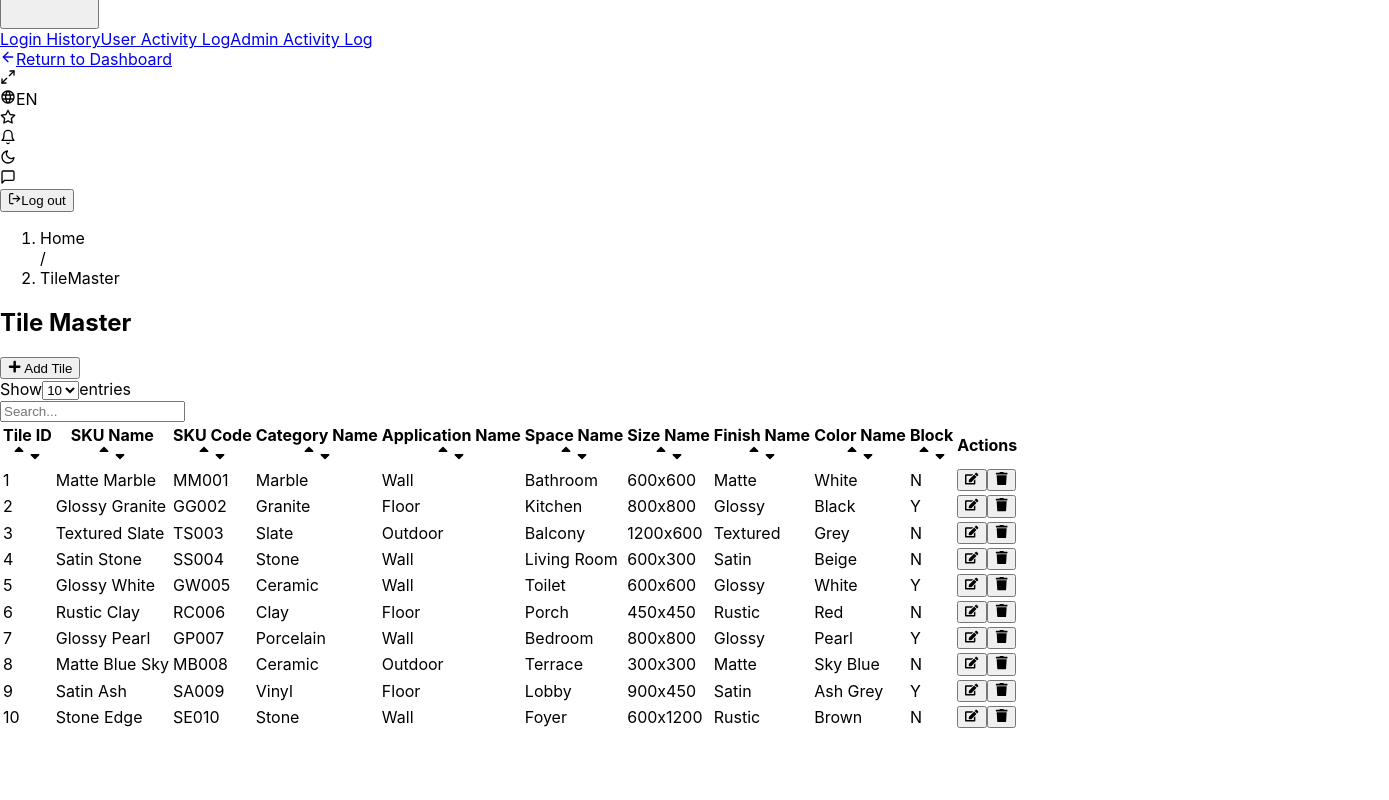
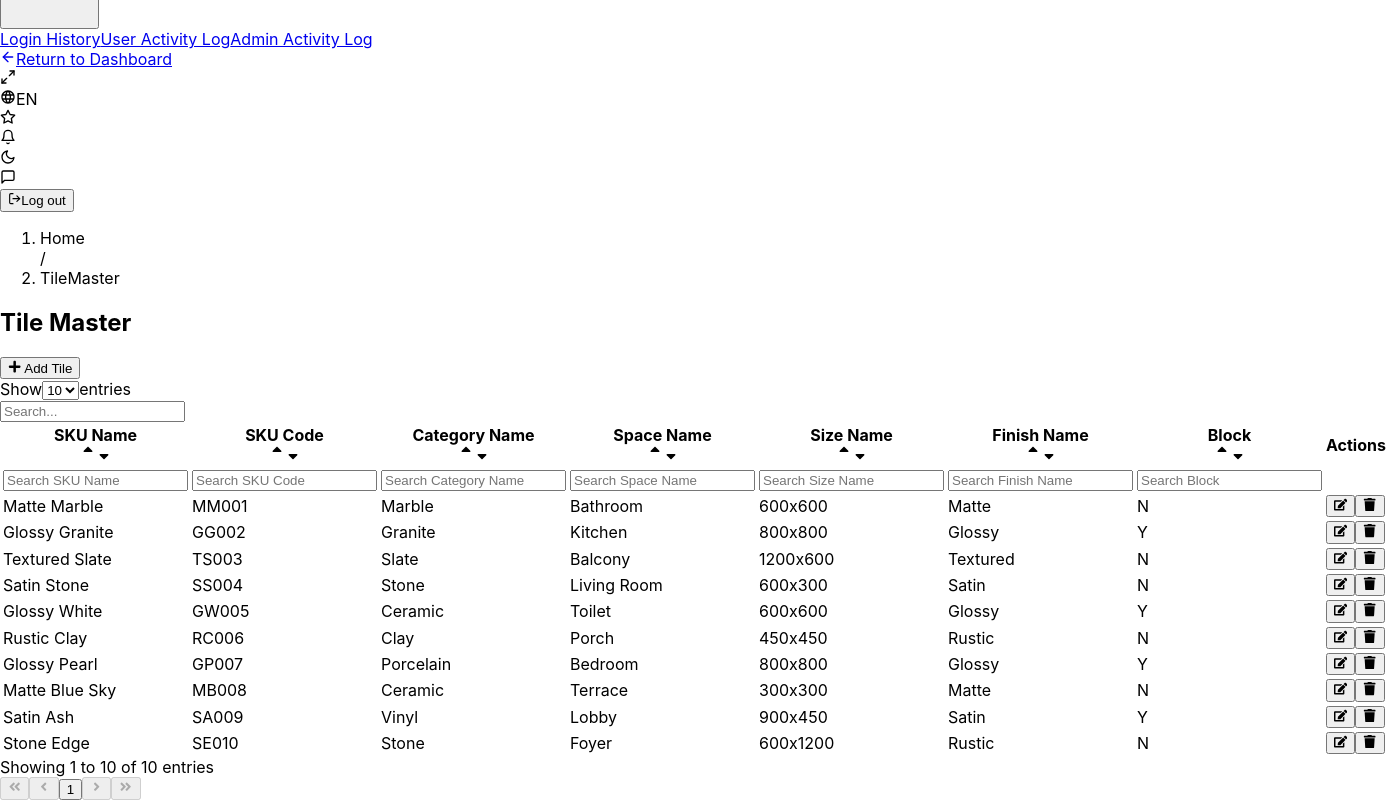
Before and after one commit to KARLE-ATHARVA/SVIK, a React (Create React App) app in the folder my-app/: page /tileMaster in a window 1280 px wide. Shown: the part 530-1330 px from the top of the page, 1389 px wide, since content can reach past the window. Before the commit the page ends 1261 px from the top, so only its background shows below. Built offline with nearby package versions, Linux system fonts and the light colour scheme.

Commit message:
Update TileMasterPage.jsx

```diff
--- a/my-app/src/pages/TileMasterPage.jsx
+++ b/my-app/src/pages/TileMasterPage.jsx
@@ -2,24 +2,19 @@ import React, { useState, useEffect } from 'react';
 import Sidebar from '../components/Sidebar';
 import Topbar from '../components/Topbar';
 import Breadcrumbs from '../components/Breadcrumb';
-import { FaEdit, FaTrash, FaPlus, FaSortUp, FaSortDown } from 'react-icons/fa';
+import { FaEdit, FaTrash, FaPlus, FaSortUp, FaSortDown, FaAngleDoubleLeft, FaAngleLeft, FaAngleRight, FaAngleDoubleRight } from 'react-icons/fa';
 
 const initialFormState = {
-  tile_id: '',
   sku_name: '',
   sku_code: '',
   cat_id: '',
   cat_name: '',
-  app_id: '',
-  app_name: '',
   space_id: '',
   space_name: '',
   size_id: '',
   size_name: '',
   finish_id: '',
   finish_name: '',
-  color_id: '',
-  color_name: '',
   block: '',
   created_by: '',
   created_date: '',
@@ -38,7 +33,7 @@ function TileModal({ initialData, onClose, onSave }) {
   };
 
   const handleSave = () => {
-    onSave({ ...formData, tile_id: initialData ? formData.tile_id : Date.now() });
+    onSave({ ...formData, tile_id: initialData ? initialData.tile_id : Date.now() });
     setShowConfirmSave(false);
   };
 
@@ -68,7 +63,7 @@ function TileModal({ initialData, onClose, onSave }) {
           >
             <div className="grid grid-cols-2 gap-4 max-h-[60vh] overflow-y-auto">
               {Object.keys(initialFormState).map((key) => (
-                key !== 'tile_id' && key !== 'created_date' && key !== 'modify_date' && (
+                key !== 'created_date' && key !== 'modify_date' && (
                   <div key={key} className="flex flex-col">
                     <label className="capitalize text-sm mb-1">{key.replace(/_/g, ' ')}</label>
                     <input
@@ -158,17 +153,16 @@ function TileMasterPage() {
   const [editIndex, setEditIndex] = useState(null);
   const [showConfirm, setShowConfirm] = useState(false);
   const [confirmAction, setConfirmAction] = useState(() => {});
+  const [columnSearches, setColumnSearches] = useState({});
+  const [currentPage, setCurrentPage] = useState(1);
 
   const columns = [
-    { key: 'tile_id', label: 'Tile ID' },
     { key: 'sku_name', label: 'SKU Name' },
     { key: 'sku_code', label: 'SKU Code' },
     { key: 'cat_name', label: 'Category Name' },
-    { key: 'app_name', label: 'Application Name' },
     { key: 'space_name', label: 'Space Name' },
     { key: 'size_name', label: 'Size Name' },
     { key: 'finish_name', label: 'Finish Name' },
-    { key: 'color_name', label: 'Color Name' },
     { key: 'block', label: 'Block' },
   ];
 
@@ -176,74 +170,87 @@ function TileMasterPage() {
     const dummyTiles = [
       {
         tile_id: 1, sku_name: 'Matte Marble', sku_code: 'MM001', cat_id: 10, cat_name: 'Marble',
-        app_id: 101, app_name: 'Wall', space_id: 201, space_name: 'Bathroom', size_id: 301, size_name: '600x600',
-        finish_id: 401, finish_name: 'Matte', color_id: 501, color_name: 'White', block: 'N',
+        space_id: 201, space_name: 'Bathroom', size_id: 301, size_name: '600x600',
+        finish_id: 401, finish_name: 'Matte', block: 'N',
         created_by: 'Admin', created_date: '2024-07-01', modify_by: 'Admin', modify_date: '2024-07-10'
       },
       {
         tile_id: 2, sku_name: 'Glossy Granite', sku_code: 'GG002', cat_id: 11, cat_name: 'Granite',
-        app_id: 102, app_name: 'Floor', space_id: 202, space_name: 'Kitchen', size_id: 302, size_name: '800x800',
-        finish_id: 402, finish_name: 'Glossy', color_id: 502, color_name: 'Black', block: 'Y',
+        space_id: 202, space_name: 'Kitchen', size_id: 302, size_name: '800x800',
+        finish_id: 402, finish_name: 'Glossy', block: 'Y',
         created_by: 'Editor', created_date: '2024-06-20', modify_by: 'Admin', modify_date: '2024-07-05'
       },
       {
         tile_id: 3, sku_name: 'Textured Slate', sku_code: 'TS003', cat_id: 12, cat_name: 'Slate',
-        app_id: 103, app_name: 'Outdoor', space_id: 203, space_name: 'Balcony', size_id: 303, size_name: '1200x600',
-        finish_id: 403, finish_name: 'Textured', color_id: 503, color_name: 'Grey', block: 'N',
+        space_id: 203, space_name: 'Balcony', size_id: 303, size_name: '1200x600',
+        finish_id: 403, finish_name: 'Textured', block: 'N',
         created_by: 'User', created_date: '2024-05-15', modify_by: 'User', modify_date: '2024-06-15'
       },
       {
         tile_id: 4, sku_name: 'Satin Stone', sku_code: 'SS004', cat_id: 13, cat_name: 'Stone',
-        app_id: 104, app_name: 'Wall', space_id: 204, space_name: 'Living Room', size_id: 304, size_name: '600x300',
-        finish_id: 404, finish_name: 'Satin', color_id: 504, color_name: 'Beige', block: 'N',
+        space_id: 204, space_name: 'Living Room', size_id: 304, size_name: '600x300',
+        finish_id: 404, finish_name: 'Satin', block: 'N',
         created_by: 'Admin', created_date: '2024-05-01', modify_by: 'Admin', modify_date: '2024-05-10'
       },
       {
         tile_id: 5, sku_name: 'Glossy White', sku_code: 'GW005', cat_id: 14, cat_name: 'Ceramic',
-        app_id: 101, app_name: 'Wall', space_id: 205, space_name: 'Toilet', size_id: 301, size_name: '600x600',
-        finish_id: 402, finish_name: 'Glossy', color_id: 501, color_name: 'White', block: 'Y',
+        space_id: 205, space_name: 'Toilet', size_id: 301, size_name: '600x600',
+        finish_id: 402, finish_name: 'Glossy', block: 'Y',
         created_by: 'Manager', created_date: '2024-04-20', modify_by: 'Admin', modify_date: '2024-04-25'
       },
       {
         tile_id: 6, sku_name: 'Rustic Clay', sku_code: 'RC006', cat_id: 15, cat_name: 'Clay',
-        app_id: 102, app_name: 'Floor', space_id: 206, space_name: 'Porch', size_id: 305, size_name: '450x450',
-        finish_id: 405, finish_name: 'Rustic', color_id: 505, color_name: 'Red', block: 'N',
+        space_id: 206, space_name: 'Porch', size_id: 305, size_name: '450x450',
+        finish_id: 405, finish_name: 'Rustic', block: 'N',
         created_by: 'Admin', created_date: '2024-03-30', modify_by: 'Admin', modify_date: '2024-04-10'
       },
       {
         tile_id: 7, sku_name: 'Glossy Pearl', sku_code: 'GP007', cat_id: 16, cat_name: 'Porcelain',
-        app_id: 101, app_name: 'Wall', space_id: 207, space_name: 'Bedroom', size_id: 302, size_name: '800x800',
-        finish_id: 402, finish_name: 'Glossy', color_id: 506, color_name: 'Pearl', block: 'Y',
+        space_id: 207, space_name: 'Bedroom', size_id: 302, size_name: '800x800',
+        finish_id: 402, finish_name: 'Glossy', block: 'Y',
         created_by: 'Editor', created_date: '2024-03-15', modify_by: 'Editor', modify_date: '2024-03-20'
       },
       {
         tile_id: 8, sku_name: 'Matte Blue Sky', sku_code: 'MB008', cat_id: 17, cat_name: 'Ceramic',
-        app_id: 103, app_name: 'Outdoor', space_id: 208, space_name: 'Terrace', size_id: 306, size_name: '300x300',
-        finish_id: 401, finish_name: 'Matte', color_id: 507, color_name: 'Sky Blue', block: 'N',
+        space_id: 208, space_name: 'Terrace', size_id: 306, size_name: '300x300',
+        finish_id: 401, finish_name: 'Matte', block: 'N',
         created_by: 'Designer', created_date: '2024-02-25', modify_by: 'Admin', modify_date: '2024-03-01'
       },
       {
         tile_id: 9, sku_name: 'Satin Ash', sku_code: 'SA009', cat_id: 18, cat_name: 'Vinyl',
-        app_id: 102, app_name: 'Floor', space_id: 209, space_name: 'Lobby', size_id: 307, size_name: '900x450',
-        finish_id: 404, finish_name: 'Satin', color_id: 508, color_name: 'Ash Grey', block: 'Y',
+        space_id: 209, space_name: 'Lobby', size_id: 307, size_name: '900x450',
+        finish_id: 404, finish_name: 'Satin', block: 'Y',
         created_by: 'User', created_date: '2024-02-01', modify_by: 'User', modify_date: '2024-02-10'
       },
       {
         tile_id: 10, sku_name: 'Stone Edge', sku_code: 'SE010', cat_id: 13, cat_name: 'Stone',
-        app_id: 101, app_name: 'Wall', space_id: 210, space_name: 'Foyer', size_id: 308, size_name: '600x1200',
-        finish_id: 405, finish_name: 'Rustic', color_id: 509, color_name: 'Brown', block: 'N',
+        space_id: 210, space_name: 'Foyer', size_id: 308, size_name: '600x1200',
+        finish_id: 405, finish_name: 'Rustic', block: 'N',
         created_by: 'Manager', created_date: '2024-01-20', modify_by: 'Editor', modify_date: '2024-01-25'
       },
     ];
     setTiles(dummyTiles);
   }, []);
 
-  const handleSearch = (e) => setSearchTerm(e.target.value);
+  const handleSearch = (e) => {
+    setSearchTerm(e.target.value);
+    setCurrentPage(1); // Reset to first page on new search
+  };
+
+  const handleColumnSearch = (key, value) => {
+    setColumnSearches((prev) => ({ ...prev, [key]: value }));
+    setCurrentPage(1); // Reset to first page on new column search
+  };
 
   const getSortedTiles = () => {
     let filtered = tiles.filter((tile) =>
+      Object.entries(columnSearches).every(([key, value]) =>
+        value ? String(tile[key]).toLowerCase().includes(value.toLowerCase()) : true
+      ) && (
+        searchTerm === '' ||
         Object.values(tile).some((val) =>
           String(val).toLowerCase().includes(searchTerm.toLowerCase())
+        )
       )
     );
 
@@ -262,11 +269,12 @@ function TileMasterPage() {
       });
     }
 
-    return filtered.slice(0, entriesToShow);
+    return filtered;
   };
 
   const handleSort = (key, direction) => {
     setSortConfig({ key, direction });
+    setCurrentPage(1); // Reset to first page on new sort
   };
 
   const handleAdd = () => {
@@ -275,16 +283,26 @@ function TileMasterPage() {
   };
 
   const handleEdit = (index) => {
-    setEditIndex(index);
+    const sortedTiles = getSortedTiles();
+    const actualIndex = tiles.indexOf(sortedTiles[(currentPage - 1) * entriesToShow + index]);
+    setEditIndex(actualIndex);
     setShowModal(true);
   };
 
   const handleDelete = (index) => {
+    const sortedTiles = getSortedTiles();
+    const actualIndex = tiles.indexOf(sortedTiles[(currentPage - 1) * entriesToShow + index]);
     setConfirmAction(() => () => {
       const newTiles = [...tiles];
-      newTiles.splice(index, 1);
+      newTiles.splice(actualIndex, 1);
       setTiles(newTiles);
       setShowConfirm(false);
+      // Adjust current page if necessary
+      const totalItems = getSortedTiles().length - 1;
+      const maxPage = Math.ceil(totalItems / entriesToShow);
+      if (currentPage > maxPage && maxPage > 0) {
+        setCurrentPage(maxPage);
+      }
     });
     setShowConfirm(true);
   };
@@ -292,20 +310,69 @@ function TileMasterPage() {
   const handleSave = (tileData) => {
     const newTiles = [...tiles];
     if (editIndex !== null) {
-      newTiles[editIndex] = tileData;
+      newTiles[editIndex] = { ...tileData, tile_id: tiles[editIndex].tile_id };
     } else {
-      newTiles.push(tileData);
+      newTiles.push({ ...tileData, tile_id: Date.now() });
     }
     setTiles(newTiles);
     setShowModal(false);
   };
 
+  // Pagination logic
+  const sortedTiles = getSortedTiles();
+  const totalItems = sortedTiles.length;
+  const totalPages = Math.ceil(totalItems / entriesToShow);
+  const startIndex = (currentPage - 1) * entriesToShow;
+  const endIndex = Math.min(startIndex + entriesToShow, totalItems);
+  const paginatedTiles = sortedTiles.slice(startIndex, endIndex);
+
+  const handlePageChange = (page) => {
+    setCurrentPage(page);
+  };
+
+  const handleFirstPage = () => {
+    setCurrentPage(1);
+  };
+
+  const handleLastPage = () => {
+    setCurrentPage(totalPages);
+  };
+
+  const handlePrevPage = () => {
+    if (currentPage > 1) {
+      setCurrentPage(currentPage - 1);
+    }
+  };
+
+  const handleNextPage = () => {
+    if (currentPage < totalPages) {
+      setCurrentPage(currentPage + 1);
+    }
+  };
+
+  // Generate page numbers to display
+  const getPageNumbers = () => {
+    const maxPagesToShow = 5;
+    const pages = [];
+    let startPage = Math.max(1, currentPage - Math.floor(maxPagesToShow / 2));
+    let endPage = Math.min(totalPages, startPage + maxPagesToShow - 1);
+
+    if (endPage - startPage + 1 < maxPagesToShow) {
+      startPage = Math.max(1, endPage - maxPagesToShow + 1);
+    }
+
+    for (let i = startPage; i <= endPage; i++) {
+      pages.push(i);
+    }
+    return pages;
+  };
+
   return (
-    <div className="flex">
+    <div className="flex min-h-screen">
       <Sidebar />
-      <div className="flex-1">
+      <div className="flex-1 flex flex-col">
         <Topbar />
-        <div className="p-4">
+        <div className="p-4 flex-1">
           <Breadcrumbs currentPage="Tile Master" />
 
           <div className="flex justify-between items-center my-4">
@@ -324,7 +391,10 @@ function TileMasterPage() {
               <select
                 className="mx-2 border px-2 py-1"
                 value={entriesToShow}
-                onChange={(e) => setEntriesToShow(Number(e.target.value))}
+                onChange={(e) => {
+                  setEntriesToShow(Number(e.target.value));
+                  setCurrentPage(1); // Reset to first page when entries change
+                }}
               >
                 {[5, 10, 15, 20, 25].map((num) => (
                   <option key={num} value={num}>{num}</option>
@@ -341,12 +411,15 @@ function TileMasterPage() {
             />
           </div>
 
-          <div className="overflow-auto max-h-[70vh]">
-            <table className="min-w-full bg-white border border-gray-50">
-              <thead className="bg-green-200">
+          <div className="col-sm-12">
+            <div className="card">
+              <div className="card-body">
+                <div className="overflow-x-auto max-h-[400px] relative">
+                  <table className="min-w-[1000px] bg-white border border-gray-200">
+                    <thead className="bg-green-200 sticky top-0 z-10">
                       <tr>
                         {columns.map(({ key, label }) => (
-                    <th key={key} className="px-4 py-2 text-left cursor-pointer whitespace-nowrap">
+                          <th key={key} className="px-4 py-2 text-left cursor-pointer whitespace-nowrap border-b">
                             <div className="flex items-center">
                               {label}
                               <div className="ml-1">
@@ -356,16 +429,30 @@ function TileMasterPage() {
                             </div>
                           </th>
                         ))}
-                  <th className="px-4 py-2">Actions</th>
+                        <th className="px-4 py-2 border-b">Actions</th>
+                      </tr>
+                      <tr>
+                        {columns.map(({ key, label }) => (
+                          <th key={key} className="px-4 py-2 border-b">
+                            <input
+                              type="text"
+                              placeholder={`Search ${label}`}
+                              className="border px-2 py-1 w-full"
+                              value={columnSearches[key] || ''}
+                              onChange={(e) => handleColumnSearch(key, e.target.value)}
+                            />
+                          </th>
+                        ))}
+                        <th className="px-4 py-2 border-b"></th>
                       </tr>
                     </thead>
                     <tbody>
-                {getSortedTiles().map((tile, index) => (
+                      {paginatedTiles.map((tile, index) => (
                         <tr key={index} className="border-t">
                           {columns.map(({ key }) => (
                             <td key={key} className="px-4 py-2 whitespace-nowrap">{tile[key]}</td>
                           ))}
-                    <td className="px-4 py-2">
+                          <td className="px-4 py-2 whitespace-nowrap">
                             <button onClick={() => handleEdit(index)} className="text-blue-600 hover:underline mr-2">
                               <FaEdit />
                             </button>
@@ -377,6 +464,54 @@ function TileMasterPage() {
                       ))}
                     </tbody>
                   </table>
+                </div>
+                {/* Pagination Controls */}
+                <div className="flex justify-between items-center mt-4">
+                  <div>
+                    Showing {startIndex + 1} to {endIndex} of {totalItems} entries
+                  </div>
+                  <div className="flex items-center gap-2">
+                    <button
+                      onClick={handleFirstPage}
+                      disabled={currentPage === 1}
+                      className={`px-2 py-1 rounded ${currentPage === 1 ? 'text-gray-400 cursor-not-allowed' : 'text-blue-600 hover:bg-gray-200'}`}
+                    >
+                      <FaAngleDoubleLeft />
+                    </button>
+                    <button
+                      onClick={handlePrevPage}
+                      disabled={currentPage === 1}
+                      className={`px-2 py-1 rounded ${currentPage === 1 ? 'text-gray-400 cursor-not-allowed' : 'text-blue-600 hover:bg-gray-200'}`}
+                    >
+                      <FaAngleLeft />
+                    </button>
+                    {getPageNumbers().map((page) => (
+                      <button
+                        key={page}
+                        onClick={() => handlePageChange(page)}
+                        className={`px-3 py-1 rounded ${currentPage === page ? 'bg-blue-600 text-white' : 'text-blue-600 hover:bg-gray-200'}`}
+                      >
+                        {page}
+                      </button>
+                    ))}
+                    <button
+                      onClick={handleNextPage}
+                      disabled={currentPage === totalPages}
+                      className={`px-2 py-1 rounded ${currentPage === totalPages ? 'text-gray-400 cursor-not-allowed' : 'text-blue-600 hover:bg-gray-200'}`}
+                    >
+                      <FaAngleRight />
+                    </button>
+                    <button
+                      onClick={handleLastPage}
+                      disabled={currentPage === totalPages}
+                      className={`px-2 py-1 rounded ${currentPage === totalPages ? 'text-gray-400 cursor-not-allowed' : 'text-blue-600 hover:bg-gray-200'}`}
+                    >
+                      <FaAngleDoubleRight />
+                    </button>
+                  </div>
+                </div>
+              </div>
+            </div>
           </div>
 
           {showModal && (
```
Lines whose indentation alone changed are shown as unchanged.
